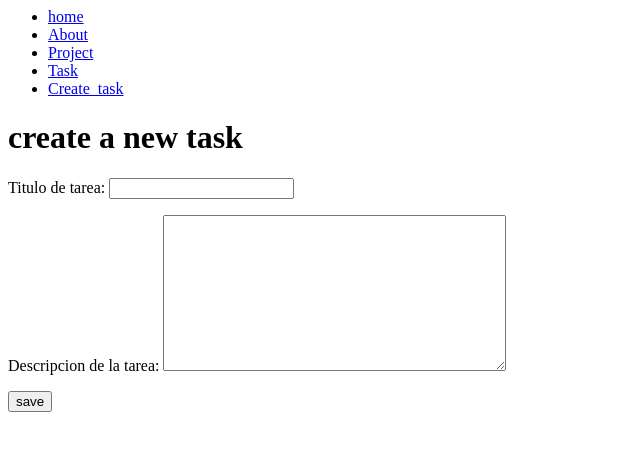
After one commit to memonsalvo/djproject, a Django app: page /create_task/ in a window 1280 px wide. The commit adds this page. Shown: the top 451 px of the page, without its empty margins (0-640 px from the left). Run offline with Django 4.2, Linux system fonts and the light colour scheme.

Commit message:
formulario

```diff
--- /dev/null
+++ b/myapp/forms.py
@@ -0,0 +1,5 @@
+from django import forms
+
+class createNewTask(forms.Form):
+    title = forms.CharField(label="Titulo de tarea", max_length=200)
+    description = forms.CharField(label="Descripcion de la tarea",widget=forms.Textarea)
--- /dev/null
+++ b/myapp/templates/create_task.html
@@ -0,0 +1,15 @@
+{% extends 'layouts/base.html' %}
+
+{% block content %}
+
+<h1>create a new task</h1>
+<form method="POST">
+    {% csrf_token %}
+    {{form.as_p}}
+    <button>
+        save
+    </button>
+</form>
+
+
+{% endblock %}
--- a/myapp/templates/layouts/base.html
+++ b/myapp/templates/layouts/base.html
@@ -12,6 +12,9 @@
         <li>
             <a href="/tasks">Task</a>
         </li>
+        <li>
+            <a href="/create_task">Create_task</a>
+        </li>
     </ul>
 </nav>
 <!-- para agregar contenido -->
--- a/myapp/urls.py
+++ b/myapp/urls.py
@@ -7,4 +7,5 @@ urlpatterns = [
     path('hello/<int:id>', views.hello),
     path('projects/', views.projects),
     path('tasks/', views.tasks),
+    path('create_task/', views.create_task)
 ]
--- a/myapp/views.py
+++ b/myapp/views.py
@@ -1,6 +1,7 @@
 from django.http import HttpResponse, JsonResponse
 from .models import Project, Task
-from django.shortcuts import get_object_or_404, render
+from django.shortcuts import get_object_or_404, render, redirect
+from .forms import createNewTask
 # Create your views here.
 def index(request):
     title = 'Django course!!'
@@ -30,3 +31,13 @@ def tasks(request):
     return render(request, 'tasks.html',{
        'tasks':tasks
     })
+
+def create_task(request):
+    if request.method == 'GET':
+        return render(request, 'create_task.html',{
+        'form':createNewTask()
+     })
+    else:
+        Task.objects.create(title=request.POST['title'],
+        description = request.POST['description'], projectkey=2)
+        return redirect('/tasks/')
```
